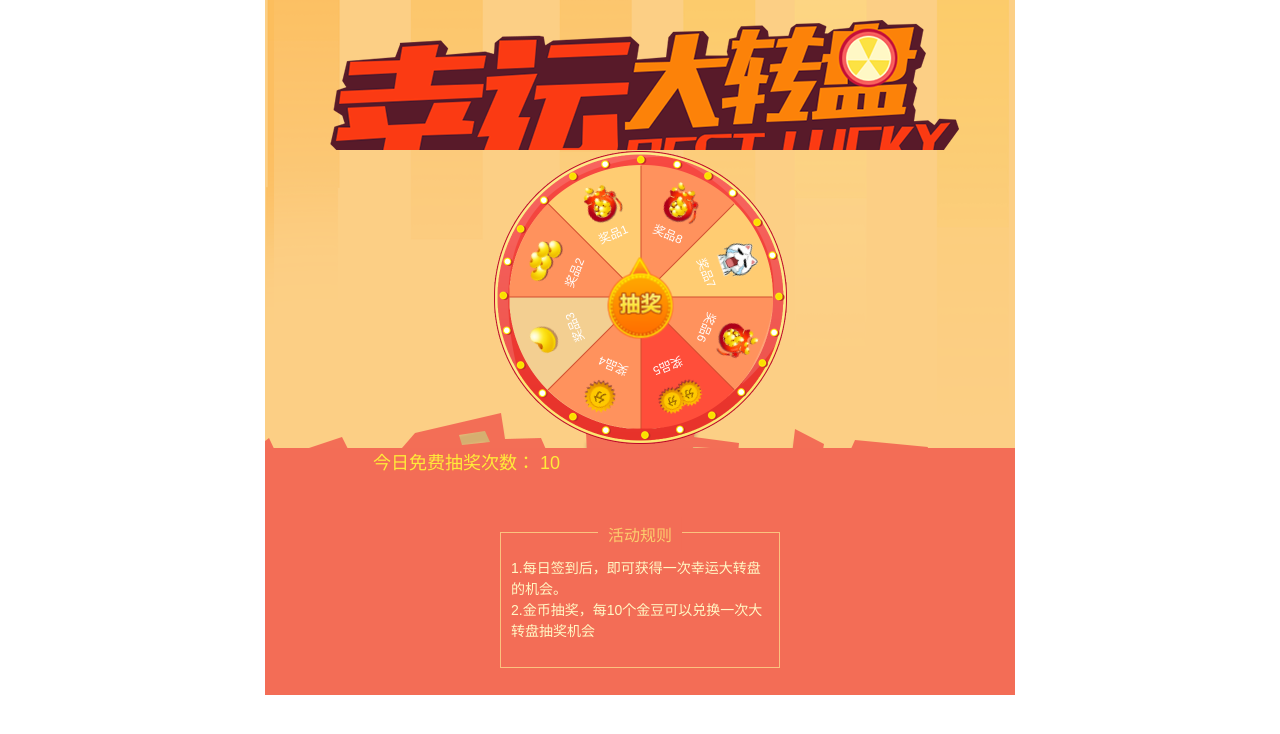
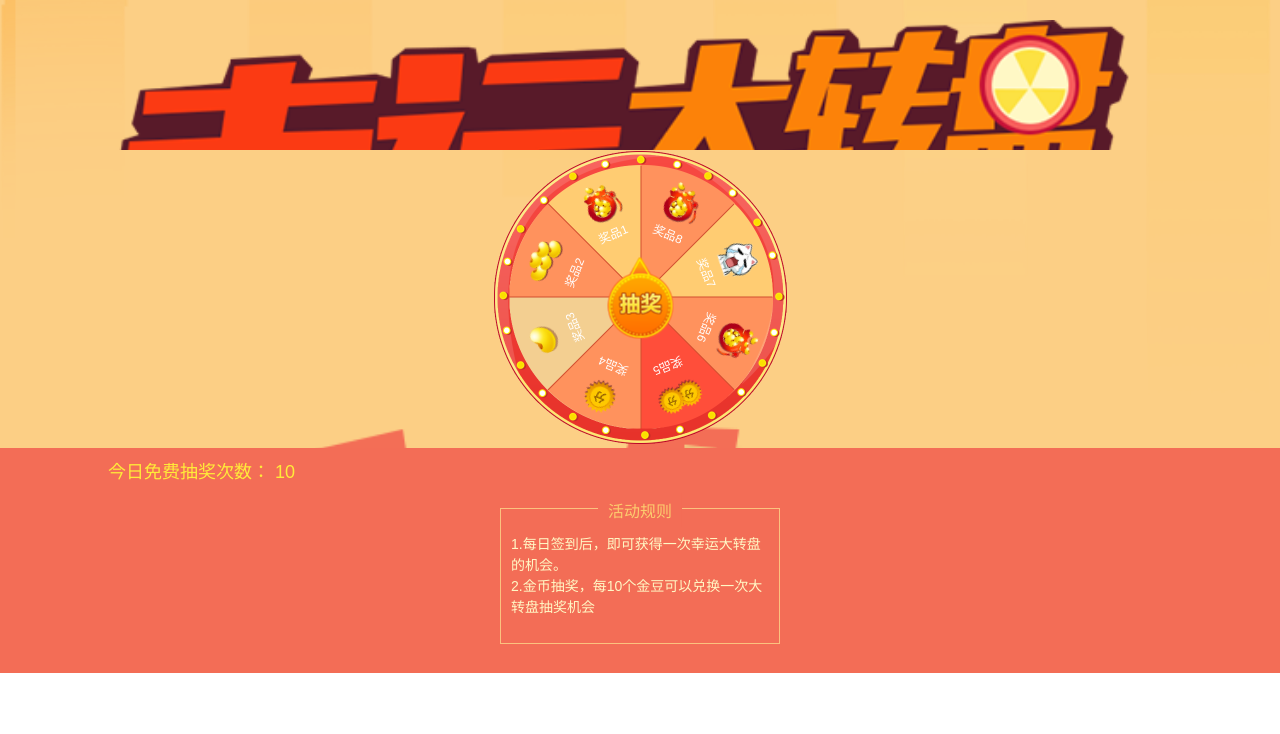
Before and after one commit to FantasyLian/lottery-turntable, a Vue app: page / in a window 1280 px wide. Shown: the top 734 px of the page. Built offline with nearby package versions, Linux system fonts and the light colour scheme.

Commit message:
modify stylesheet

```diff
--- a/src/components/lotteryTurntable.vue
+++ b/src/components/lotteryTurntable.vue
@@ -141,7 +141,7 @@ export default {
 			if (this.count === 0) return;
 
 			// 开始抽奖
-			// 这里这里向服务端发起请求，得到要获得的奖
+			// 这里向服务端发起请求，得到要获得的奖
 			// 可以返回下标，也可以返回奖品 id，通过查询 奖品列表，最终得到下标
 
 			// 随机获取下标
--- a/src/components/style.css
+++ b/src/components/style.css
@@ -1,5 +1,12 @@
 .container {
 	width: 100%;
+	position: absolute;
+	left: 0;
+	top: 0;
+	right: 0;
+	bottom: 0;
+	height: 100%;
+	overflow: hidden;
 }
 .lottery-turntable {
 	width: 100%;
@@ -98,7 +105,8 @@
 	left: 0;
 	background: rgb(243, 109, 86);
 	width: 100%;
-  height: 5.1875rem;
+	height: 3rem;
+	line-height: 3rem;
 	font-size: 1.125rem;
 	color: #ffeb39;
 	padding-left: 6.75rem;
@@ -108,7 +116,7 @@
 }
 .tip {
 	position: relative;
-  margin: 2.5rem auto 0;
+	margin: 1rem auto 0;
 	width: 17.5rem;
 	border: 1px solid #fbc27f;
 }
@@ -157,10 +165,9 @@
 }
 .toast-picture {
 	position: absolute;
-  top: -6.5rem;
+	top: -4.5rem;
 	left: -1.5rem;
 	width: 18.75rem;
-  height: 8.5625rem;
 }
 .toast-pictrue-change {
 	position: absolute;
@@ -211,7 +218,6 @@
 }
 .close {
 	position: absolute;
-  top: -0.9375rem;
 	right: -0.9375rem;
 	width: 2rem;
 	height: 2rem;
```
Lines whose indentation alone changed are shown as unchanged.
